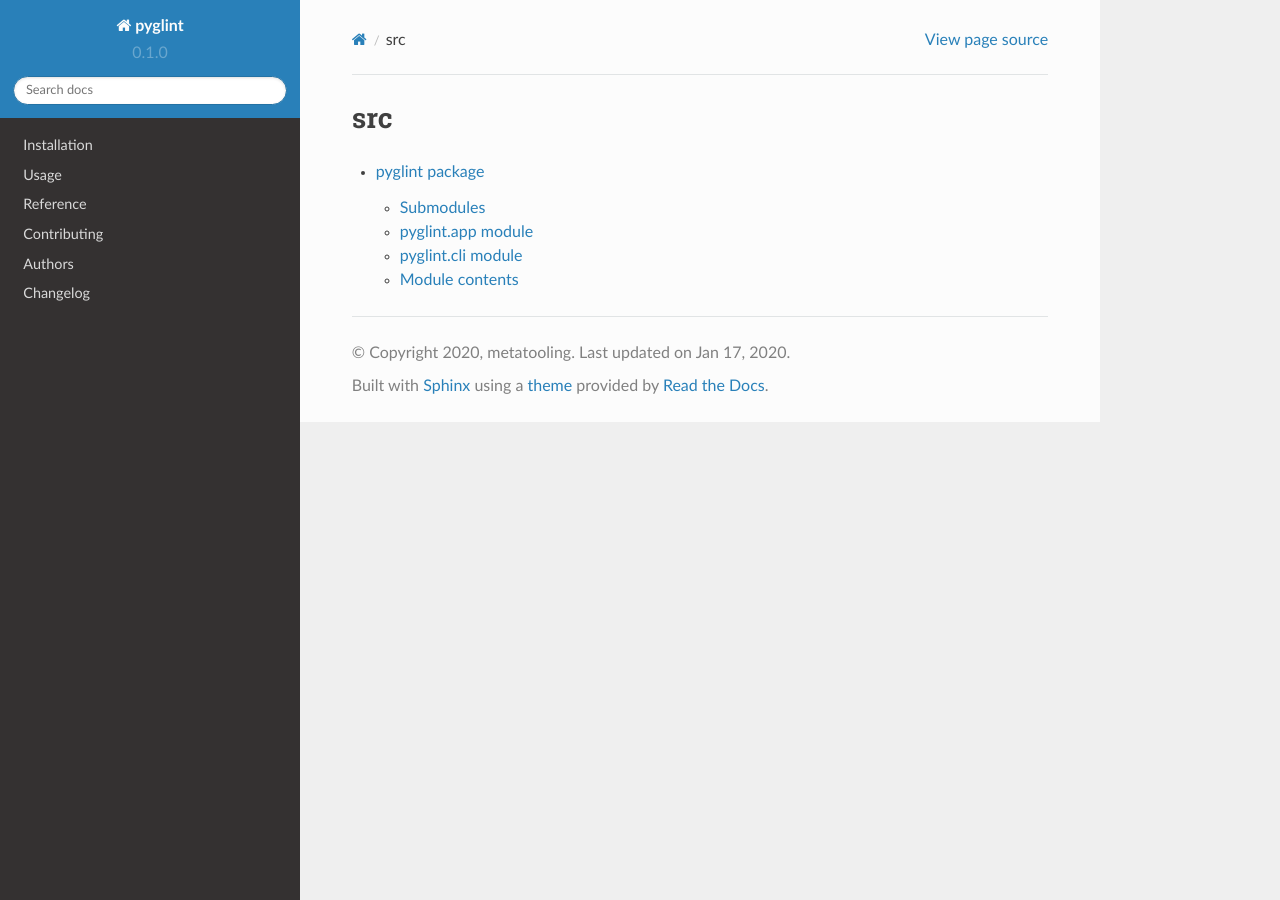
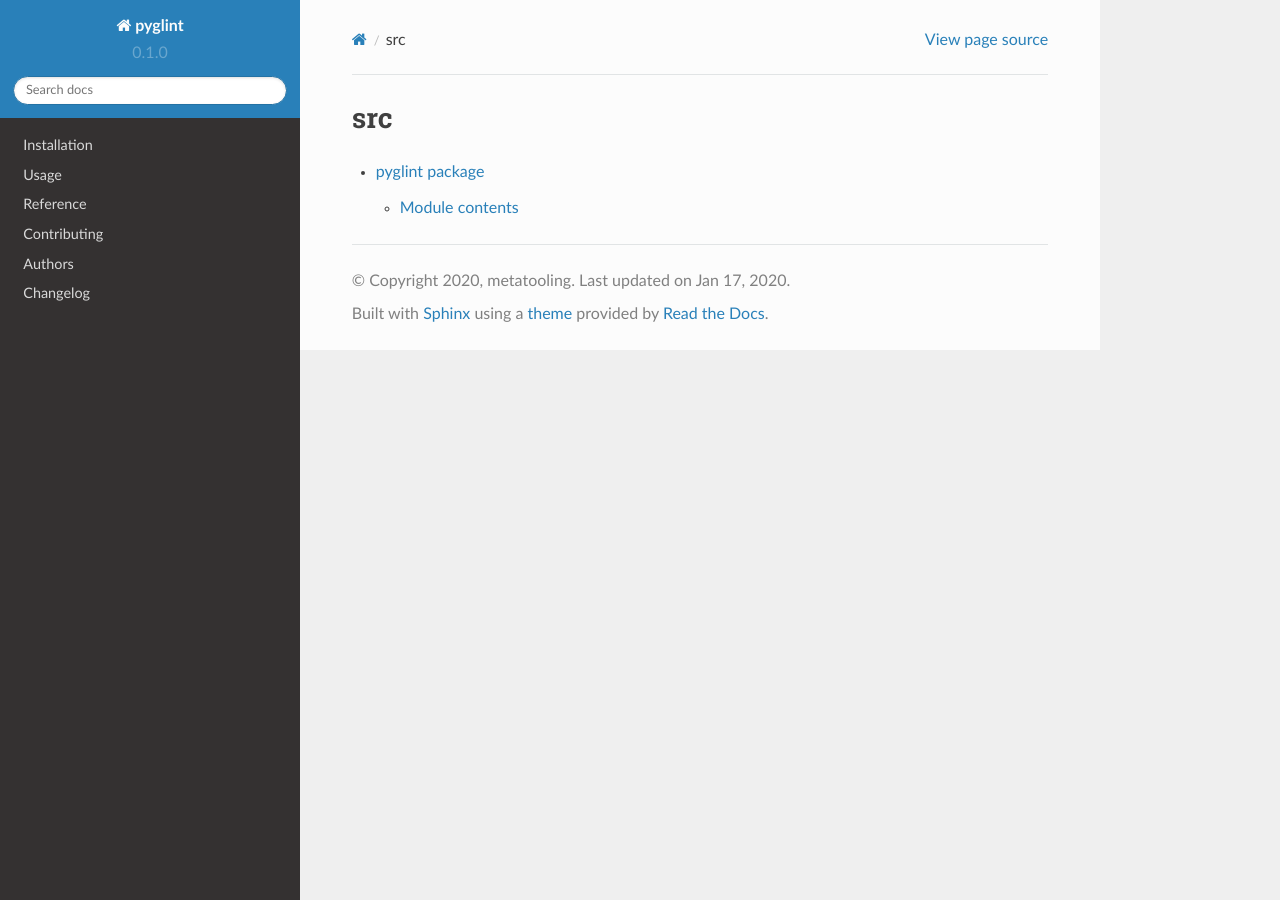
Before and after one commit to metatooling/pyglint, a Sphinx documentation site: the page built from docs/reference/modules.rst, in a window 1280 px wide. Built offline with Sphinx 7.4.7 and the Read the Docs theme 2.0.0, drawn with Linux system fonts in a browser that asks for light colours.

Commit message:
Remove module

```diff
--- a/docs/reference/pyglint.rst
+++ b/docs/reference/pyglint.rst
@@ -1,25 +1,5 @@
 pyglint package
 ===============
-
-Submodules
-----------
-
-pyglint.app module
-------------------
-
-.. automodule:: pyglint.app
-   :members:
-   :undoc-members:
-   :show-inheritance:
-
-pyglint.cli module
-------------------
-
-.. automodule:: pyglint.cli
-   :members:
-   :undoc-members:
-   :show-inheritance:
-
 
 Module contents
 ---------------
```
Also changed, not shown: 1 other file.
